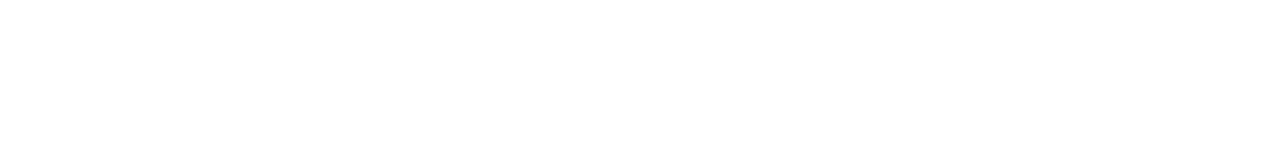
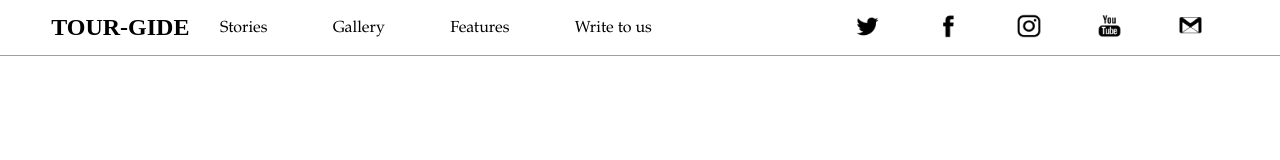
Before and after one commit to KynannetsN/Exam, a plain HTML site: page index.html in a window 1280 px wide. Drawn offline with Linux system fonts and the light colour scheme.

Commit message:
Added Header

```diff
--- a/index.html
+++ b/index.html
@@ -8,7 +8,47 @@
     <link rel="stylesheet" href="./style.css">
 </head>
 <body>
+    <header>
+        <div class="menu">
 
+            <h2>
+                TOUR-GIDE
+            </h2>
+            <nav>
+                <ul>
+                    <li><a href="#">Stories</a></li>
+                    <li><a href="#">Gallery</a></li>
+                    <li><a href="#">Features</a></li>
+                    <li><a href="#">Write to us</a></li>
+                </ul>
+            </nav>
+            <!-- <hr> -->
+        </div>
+
+        <div class="icons">
+            <a href="#">
+                <img src="./image/twitter-128.png" alt="">
+
+            </a>
+            <a href="#">
+                <img src="./image/facebook-128.png" alt="">
+
+            </a>
+            <a href="#">
+                <img src="./image/instagram-2-128.png" alt="">
+
+            </a>
+            <a href="#">
+                <img src="./image/youtube-128.png" alt="">
+
+            </a>
+            <a href="#">
+                <img src="./image/gmail-128.png" alt="">
+
+            </a>
+
+        </div>
+    </header>
 
 
 
--- a/style.css
+++ b/style.css
@@ -0,0 +1,43 @@
+*{
+    margin: 0 ;
+    padding: 0;
+    box-sizing: border-box;
+
+}
+header h2{
+    font-size: 3vh;
+}
+header a{
+    text-decoration: none;
+    color: black;
+}
+header li{
+    list-style: none;
+    display: inline;
+    padding: 5px;
+    margin: 1vw 2vw;
+    font-family: Garamond;
+    font-weight: 400;
+    font-size: 2vh;
+}
+.menu{
+    display: flex;
+    align-items: center;
+    margin-left: 4vw;
+}
+header{
+    display: flex;
+    justify-content: space-between;
+    align-items: center;
+    border-bottom: 1px solid rgb(159, 159, 159);
+}
+.icons img{
+    width: 2vw;
+    margin: 1vw 2vw;
+}
+.icons a{
+    width: 2vw;
+}
+.icons{
+    margin-right: 4vw;
+}
```
Also changed, not shown: image/airplane-48.png (added), image/alarm_clock-48.png (added), image/face-48.png (added), image/facebook-128.png (added), image/genius-48.png (added), image/gmail-128.png (added), image/instagram-2-128.png (added), image/map_marker-48.png (added), image/movie-48.png (added), image/twitter-128.png (added), image/youtube-128.png (added).
